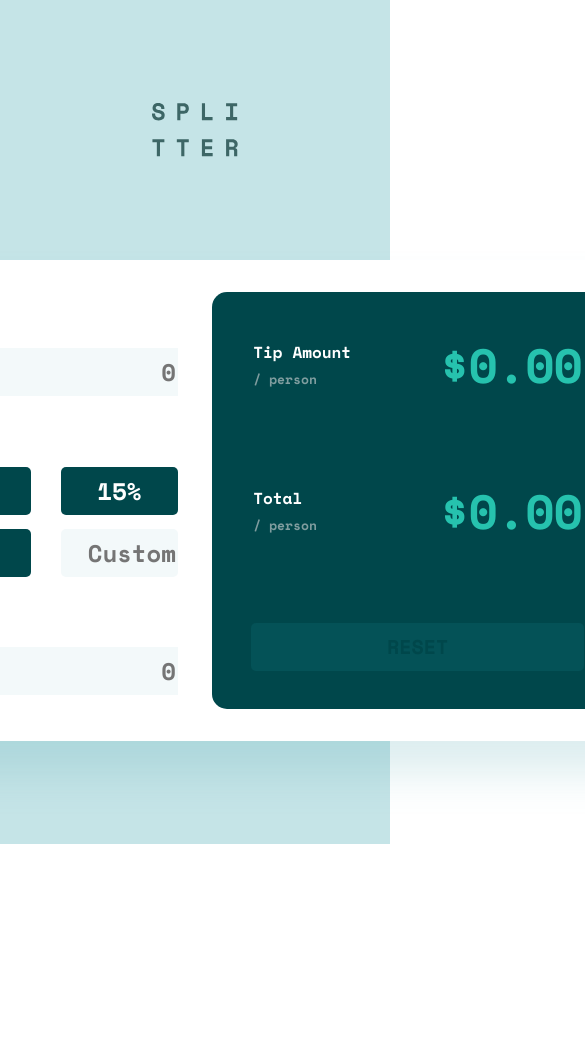
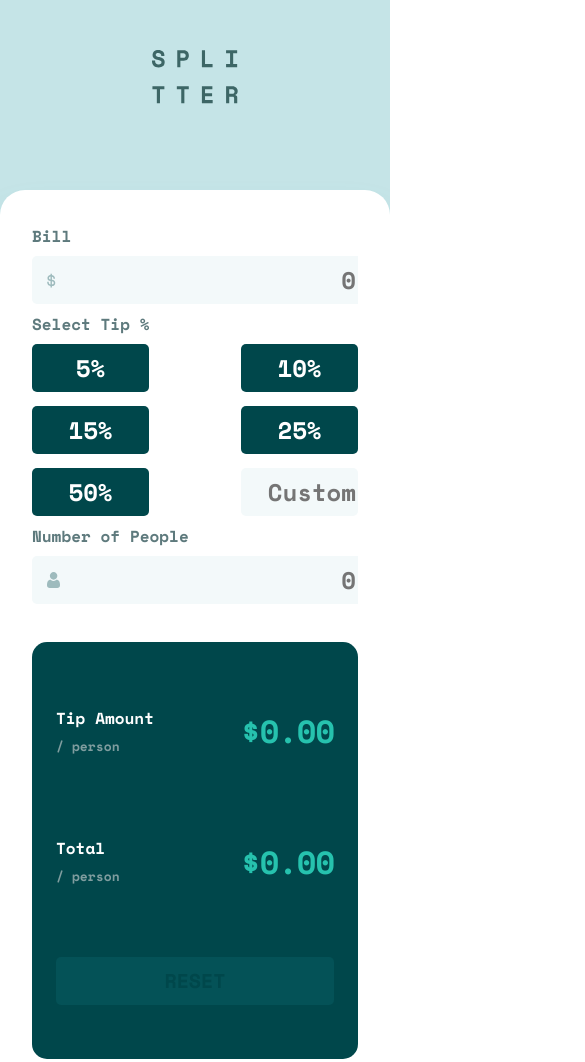
Before and after one commit to megi-j/Tip-Calculator-App, a plain HTML site: page index.html in a window 390 px wide. Shown: the top 1062 px of the page, 585 px wide, since content can reach past the window. Before the commit the page ends 844 px from the top, so only its background shows below. Drawn offline with nearby package versions, Linux system fonts and the light colour scheme.

Commit message:
added responsive styles

```diff
--- /dev/null
+++ b/css/responsive.css
@@ -0,0 +1,35 @@
+@media(max-width: 600px){
+    .calculator {
+        flex-direction: column;
+        /* height: fit-content; */
+        min-height: 100vh;
+        /* justify-content: center; */
+    }
+    .receive-info, .result-info {
+        width: 100%;
+    }
+    .result-info {
+       padding: 24px;
+    }
+    .logo{
+        margin-top: 50px;
+    }
+}
+@media (max-width: 450px){
+    .tip-amount h2, .total h2{
+        font-size: 32px;
+    }
+    .calculator {
+        padding: 32px;
+    }
+    .receive-info {
+        margin-bottom: 32px;
+    }
+    .result-info button{
+        width: 100%;
+    }
+    .tip-amount, .total{
+        width: 100%;
+    }
+
+}
--- a/css/style.css
+++ b/css/style.css
@@ -6,12 +6,12 @@ html * {
 .container {
     max-width: 1440px;
     width: 100%;
-    height: 100vh;
+    min-height: 100vh;
     margin: 0 auto;
     background-color: #C5E4E7;
     display: flex;
     flex-direction: column;
-    justify-content: space-evenly;
+    justify-content: center;
     align-items: center;
 }
 .logo {
@@ -22,17 +22,21 @@ html * {
     width: 100%;
 }
 .calculator {
-    width: 920px;
-    height: 481px;
+    max-width: 920px;
+    width: 100%;
+    height: fit-content;
+    /* height: 481px; */
     box-shadow: 0px 32px 43px rgba(79, 166, 175, 0.200735);
     border-radius: 25px;
     background-color: #fff;
     display: flex;
     justify-content: space-between;
-    padding: 32px;
+    padding: 48px;
+    margin-top: 87px;
 }
 .receive-info {
     width: 48%;
+    height: 388px;
     display: flex;
     flex-direction: column;
     justify-content: space-around;
@@ -125,6 +129,7 @@ label{
 }
 .result-info {
     width: 48%;
+    height: 417px;
     background-color: #00474B;
     border-radius: 15px;
     display: flex;
@@ -133,7 +138,7 @@ label{
 
 }
 .result-info button{
-    width: 333px;
+    width: 80%;
     height: 48px;
     background-color: rgba(13,104,109,0.35);
     font-size: 20px;
@@ -174,3 +179,6 @@ label{
     color: #26C2AE;
     letter-spacing: -1px;
 }
+.active {
+    background-color: "#9FE8DF";
+}
--- a/index.html
+++ b/index.html
@@ -6,6 +6,7 @@
     <meta name="viewport" content="width=device-width, initial-scale=1.0">
     <link rel="stylesheet" href="./css/reset.css">
     <link rel="stylesheet" href="./css/style.css">
+    <link rel="stylesheet" href="./css/responsive.css">
     <title>Document</title>
 </head>
 <body>
@@ -32,8 +33,8 @@
                     <button>5%</button>
                     <button>10%</button>
                     <button>15%</button>
-                    <button>20%</button>
                     <button>25%</button>
+                    <button>50%</button>
                     <input type="number" placeholder="Custom" id="custom" step=".01">
                 </div>
                 <div class="labels">
--- a/main.js
+++ b/main.js
@@ -8,7 +8,7 @@ let numberOfPeopleValue = parseInt(numberOfPeople.value)
 
 let customInput = document.querySelector("#custom")
 let customInputValue = parseInt(customInput.value)
-
+let peopleBox = document.querySelector(".people-box")
 let tipAmountPerPerson = document.querySelector(".tip-amount h2")
 let totalAmountPerPerson = document.querySelector(".total h2")
 let resetButton = document.querySelector(".result-info button")
@@ -22,7 +22,7 @@ let hideLabelCustom = document.querySelector(".hide-label-custom");
 let hideLabelPeople = document.querySelector(".hide-label-people")
 let buttonClicked = false;
 let clickedButton;
-//აქ bill-ზე როცა დაეკლილება , მნიშვნელობა გახდება სიცარიელე
+//აქ ინფუთებზე როცა დაეკლილება , მნიშვნელობა გახდება სიცარიელე და მოწმდება სხვა ინფუთების მნიშვნელობები თუ 0-ზე მეტია მაშინ წითელი ვალიდაციის წარწერები ქრება, თუ არადა ჩნდება
 billAmount.addEventListener("focus", function(){
     billAmount.value = "";
     resetButton.style.backgroundColor = "#26C2AE"
@@ -71,14 +71,13 @@ customInput.addEventListener("focus", function(){
     }
 })
 
-//აქ tip-ების ღილაკებზე ჩამოვივლი და ვნახულობ რომელზე მოხდა დაკლიკება და მაგის მიხედვით ვითვლი მთლიან trip-ს ,თთოეულ ადამიანზე რამდენი მოუწია trip და ასევე მთლიან გადასახადს და თითოეულს რამდენი მოუწია გადასახადი
+//აქ ღილაკებზე კლიკის დროს ვამოწმებ თუ ინფუთების value არის 0-ზე მეტი მაშინ ვალიდაციის წარწერები გაქრეს შესაბამისად
 for(let i = 0; i < buttons.length; i++){
     buttons[i].addEventListener("click", function(){
-//აქ ვამოწმებ ღილაკებზე კლიკის დროს თუ სხვა ინფუთებში ჩაწერილია რაიმე რიცხვი მაშინ წითელი წარწერა გააქროს და აღარ ამოაგდოს
         buttonClicked = true;
         customInput.value = "";
-        hideLabelCustom.style.display = "none"
-        clickedButton = buttons[i]
+        hideLabelCustom.style.display = "none";
+        clickedButton = buttons[i];
         if(billAmount.value > 0){
             hideLabel.style.display = "none"
         }else{
@@ -98,23 +97,20 @@ for(let i = 0; i < buttons.length; i++){
             }else if(buttons[i].innerHTML == "15%"){
                 countResult(15)
             }else if(buttons[i].innerHTML == "20%"){
-                countResult(20)
+                countResult(25)
             }else if(buttons[i].innerHTML == "25%"){
-                countResult(25)
+                countResult(50)
             }
         }else{
             tipAmountPerPerson.innerHTML = "$0.00"
             totalAmountPerPerson.innerHTML = "$0.00"
         }
-
-
     })
 }
-//აქ bill-ზე როცა მოხდება კლიკი მაგ დროს bill-ის input-ი იღებს ჩაწერილი რიცხვის მნიშვნელობას
+//აქ bill-ზე როცა მოხდება კლიკი თუ 0-ზე მაღალი რიცხვი ჩაიწერა ამოწმებს სხვა ველებში თუ არის ჩაწერილი და მაგის მიხედვით ითვლის შედეგებს, თუ რომელიმე არ არის ჩაწერილი მაშინ 00 ებს ტოვებს
 billAmount.addEventListener("input", function(e){
     e.preventDefault()
     billAmount.value = parseInt(e.target.value);
-
     if(billAmount.value > 0){
        billAmount.style.color = "#00474B"
        billBox.style.border = "2px solid #26C2AE;"
@@ -128,10 +124,10 @@ billAmount.addEventListener("input", function(e){
             tipAmountPerPerson.innerHTML = "$0.00"
             totalAmountPerPerson.innerHTML = "$0.00"
        }
-    }else if(billAmount.value === 0){
+    }else if(billAmount.value == 0){
         billAmount.value = "";
+        hideLabel.style.display = "block";
         // billBox.style.border = "2px solid #E17052";
-        hideLabel.style.display = "block"
     }
 })
 customInput.addEventListener("input", function(e){
@@ -150,7 +146,9 @@ customInput.addEventListener("input", function(e){
         }
     }else if(customInput.value == 0){
         customInput.value = "";
-        hideLabelCustom.style.display = "block"
+        hideLabelCustom.style.display = "block";
+        // customInput.style.border = "2px solid #E17052";
+
     }
 
 })
@@ -171,7 +169,8 @@ numberOfPeople.addEventListener("input", function(e){
         }
     }else if(numberOfPeople.value == 0){
         numberOfPeople.value = "";
-        hideLabelPeople.style.display = "block"
+        hideLabelPeople.style.display = "block";
+        // peopleBox.style.border = "2px solid #E17052";
     }
 
 })
```
